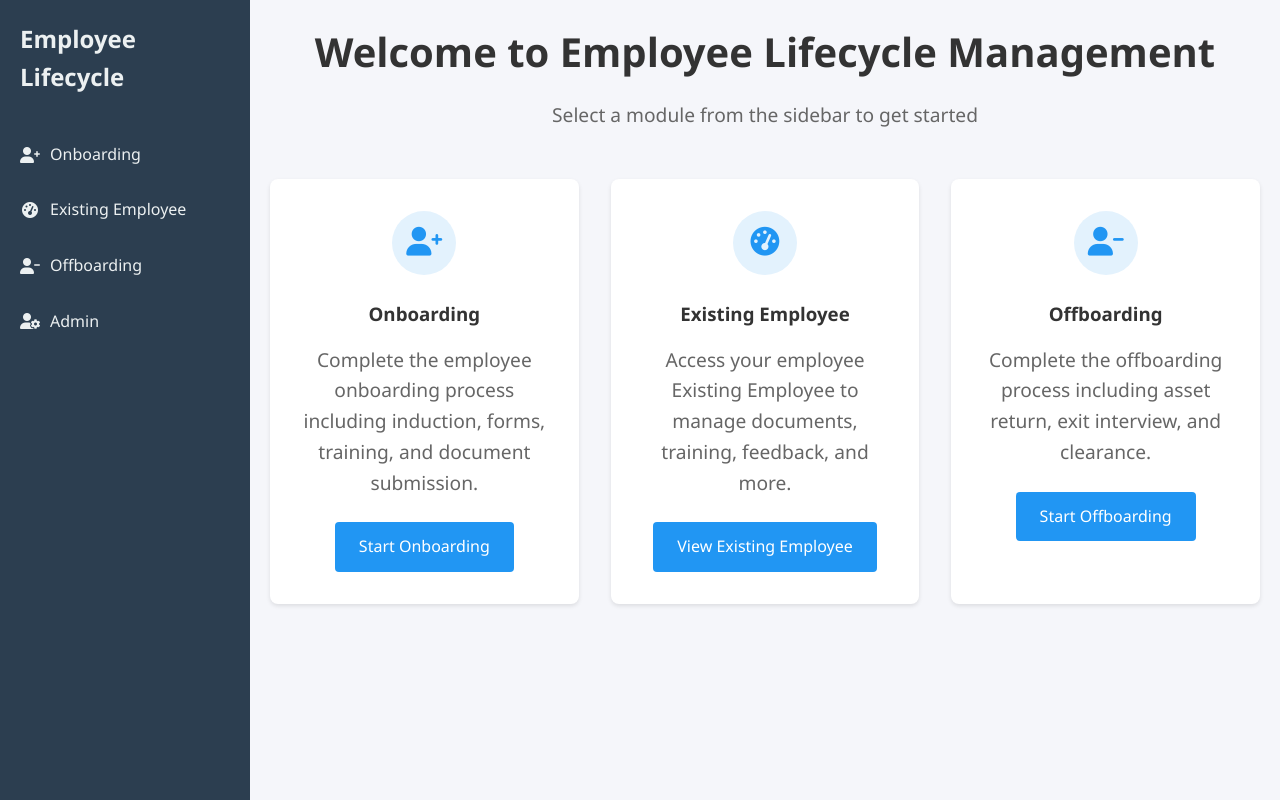
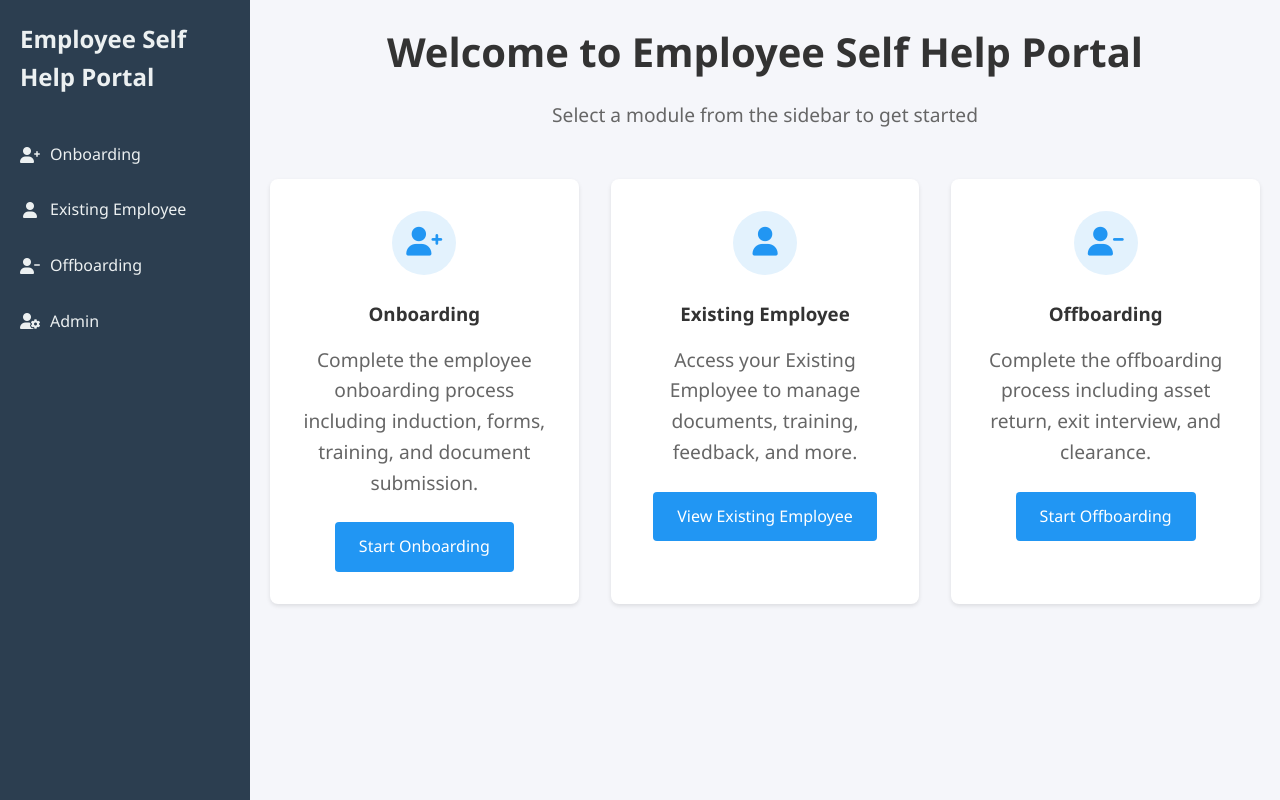
Before and after one commit to namrata0924/employee-portal, a plain HTML site: page index.html in a window 1280 px wide. Drawn offline with Linux system fonts and the light colour scheme.

Commit message:
modified

```diff
--- a/index.html
+++ b/index.html
@@ -3,7 +3,7 @@
 <head>
     <meta charset="UTF-8">
     <meta name="viewport" content="width=device-width, initial-scale=1.0">
-    <title>Employee Lifecycle Management</title>
+    <title>Employee Self Help Portal</title>
     <link rel="stylesheet" href="css/style.css">
     <link rel="stylesheet" href="https://cdnjs.cloudflare.com/ajax/libs/font-awesome/6.0.0/css/all.min.css">
 </head>
@@ -12,7 +12,7 @@
         <!-- Sidebar Navigation -->
         <nav class="sidebar">
             <div class="sidebar-header">
-                <h2>Employee Lifecycle</h2>
+                <h2>Employee Self Help Portal</h2>
             </div>
             <ul class="nav-links">
                 <li>
@@ -23,7 +23,7 @@
                 </li>
                 <li>
                     <a href="modules/existing.html" class="nav-link">
-                        <i class="fas fa-tachometer-alt"></i>
+                        <i class="fas fa-user"></i>
                         <span>Existing Employee</span>
                     </a>
                 </li>
@@ -45,7 +45,7 @@
         <!-- Main Content Area -->
         <main class="main-content">
             <div class="welcome-section">
-                <h1>Welcome to Employee Lifecycle Management</h1>
+                <h1>Welcome to Employee Self Help Portal</h1>
                 <p>Select a module from the sidebar to get started</p>
 
                 <div class="module-cards">
@@ -62,10 +62,10 @@
                     <!-- Existing Employee Card -->
                     <div class="module-card">
                         <div class="card-icon">
-                            <i class="fas fa-tachometer-alt"></i>
+                            <i class="fas fa-user"></i>
                         </div>
                         <h3>Existing Employee</h3>
-                        <p>Access your employee Existing Employee to manage documents, training, feedback, and more.</p>
+                        <p>Access your Existing Employee to manage documents, training, feedback, and more.</p>
                         <a href="modules/existing.html" class="btn-primary">View Existing Employee</a>
                     </div>
 
```
Also changed, not shown: js/components/sidebar.html (+1 -1 lines).
